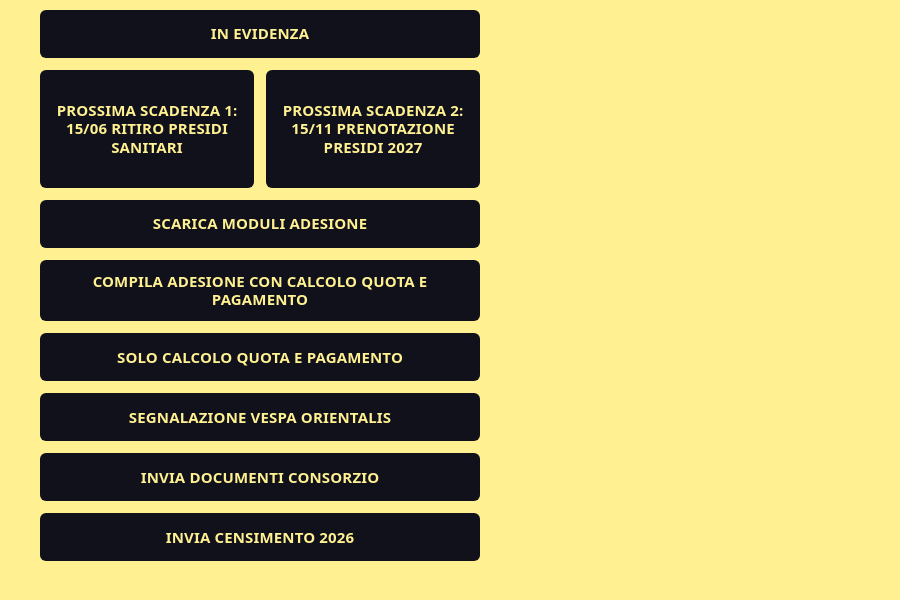
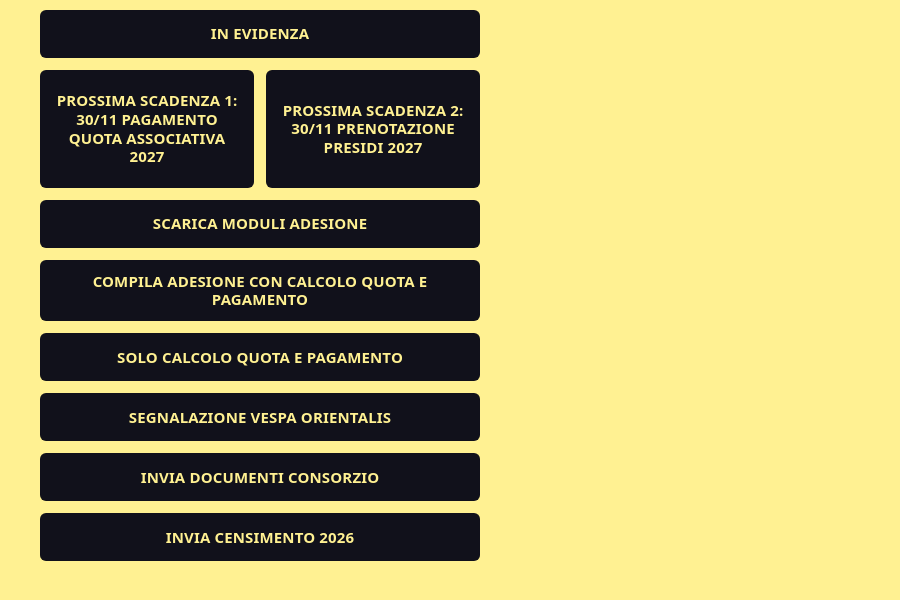
Before and after one commit to apicoltorimacerata-ai/apicoltori-app, a plain HTML site: page index.html in a window 1280 px wide. Shown: the part 206-806 px from the top of the page, without its empty margins (380-1280 px from the left). Drawn offline with Linux system fonts and the light colour scheme.

Commit message:
Update index.html

```diff
--- a/index.html
+++ b/index.html
@@ -24,9 +24,9 @@
   const PULSANTI = [
     { testo: "IN EVIDENZA",
       link: "https://apicoltorimacerata.it/in-evidenza/" },
-    { testo: "PROSSIMA SCADENZA 1: 15/06 RITIRO PRESIDI SANITARI", mezzo: true,
+    { testo: "PROSSIMA SCADENZA 1: 30/11 PAGAMENTO QUOTA ASSOCIATIVA 2027", mezzo: true,
       link: "https://apicoltorimacerata.it/distribuzione-presidi-sanitari-2026/" },
-    { testo: "PROSSIMA SCADENZA 2: 15/11 PRENOTAZIONE PRESIDI 2027", mezzo: true,
+    { testo: "PROSSIMA SCADENZA 2: 30/11 PRENOTAZIONE PRESIDI 2027", mezzo: true,
       link: "https://apicoltorimacerata.it/per-chi-fosse-interessato-allacquisto-il-termine-per-le-prenotazioni-e/" },
     { testo: "SCARICA MODULI ADESIONE",
       link: "https://apicoltorimacerata.it/moduli-di-adesione/" },
```
